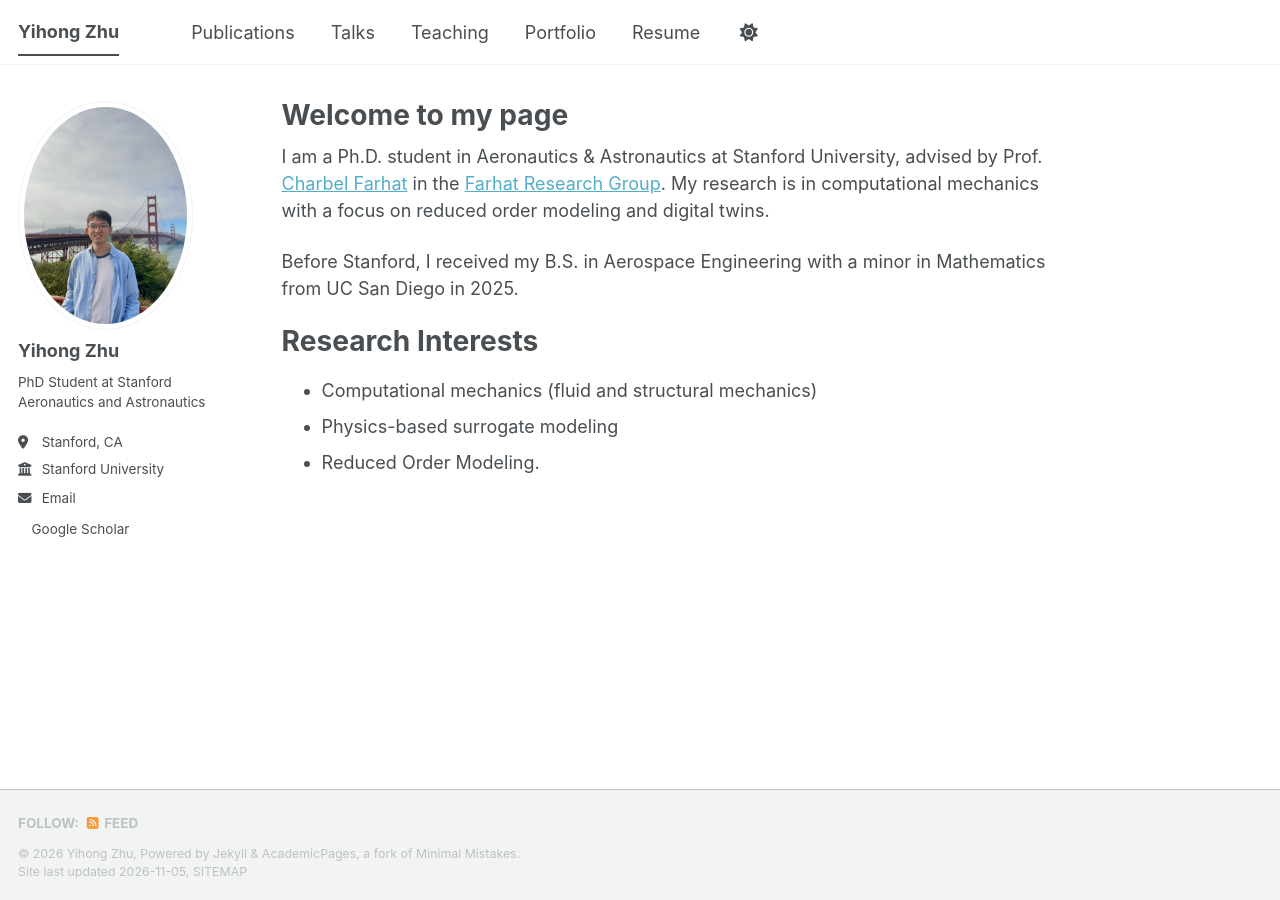
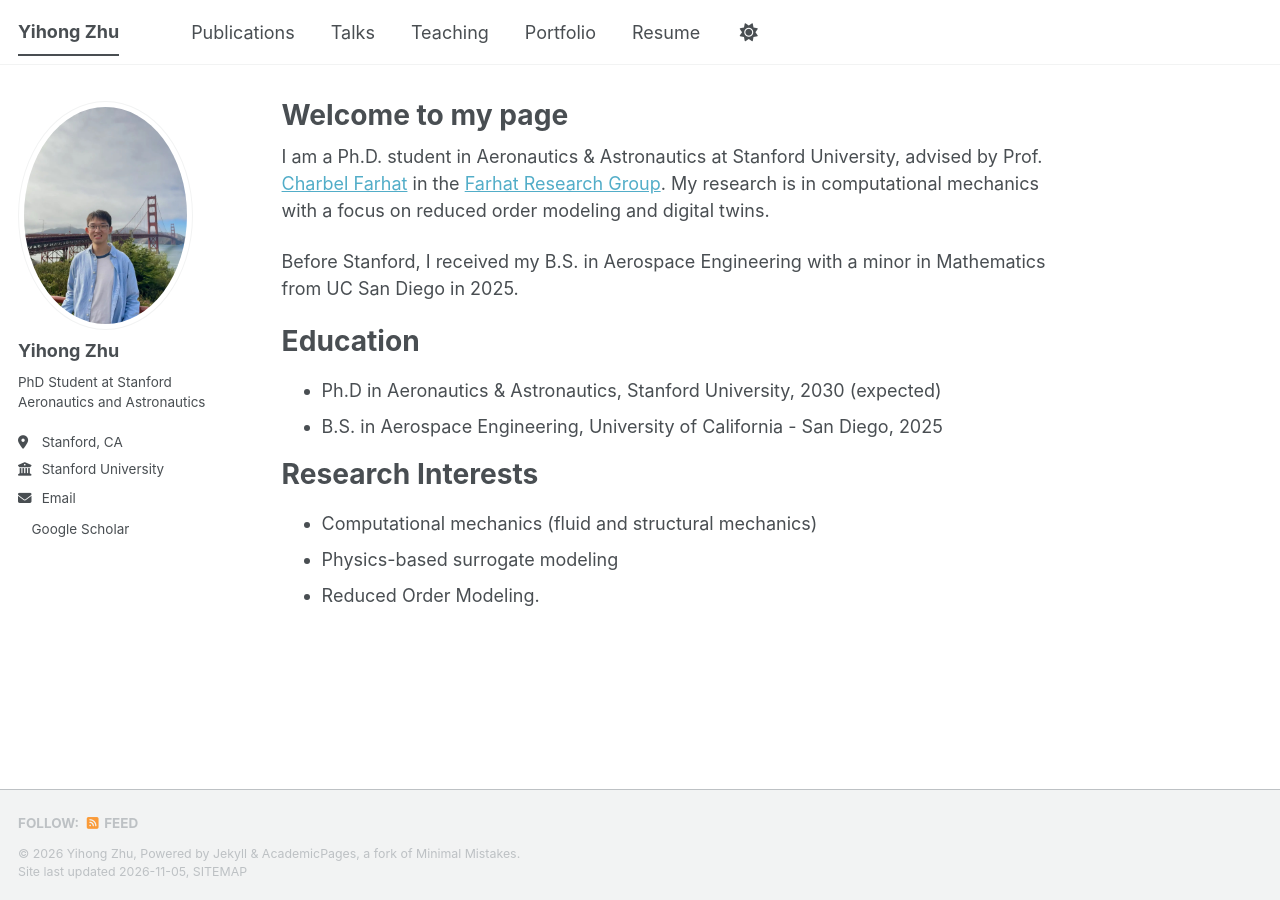
Before and after one commit to yihong-zhu/yihong-zhu.github.io, a Jekyll site: the page built from _pages/about.md, in a window 1280 px wide. Built offline with Jekyll 4.4.1, drawn with Linux system fonts in a browser that asks for light colours; a style sheet for code colours, icons or effects is not loaded.

```diff
--- a/_pages/about.md
+++ b/_pages/about.md
@@ -10,6 +10,12 @@ redirect_from:
 I am a Ph.D. student in Aeronautics & Astronautics at Stanford University, advised by Prof. [Charbel Farhat](https://en.wikipedia.org/wiki/Charbel_Farhat) in the [Farhat Research Group](https://web.stanford.edu/group/frg/). My research is in computational mechanics with a focus on reduced order modeling and digital twins.
 
 Before Stanford, I received my B.S. in Aerospace Engineering with a minor in Mathematics from UC San Diego in 2025.
+
+Education
+======
+* Ph.D in Aeronautics & Astronautics, Stanford University, 2030 (expected)
+<!-- * M.S. in Jekyll, GitHub University, 2014 -->
+* B.S. in Aerospace Engineering, University of California - San Diego, 2025
 
 Research Interests
 ======
```
Also changed, not shown: _pages/cv.md (+6 -7 lines).
